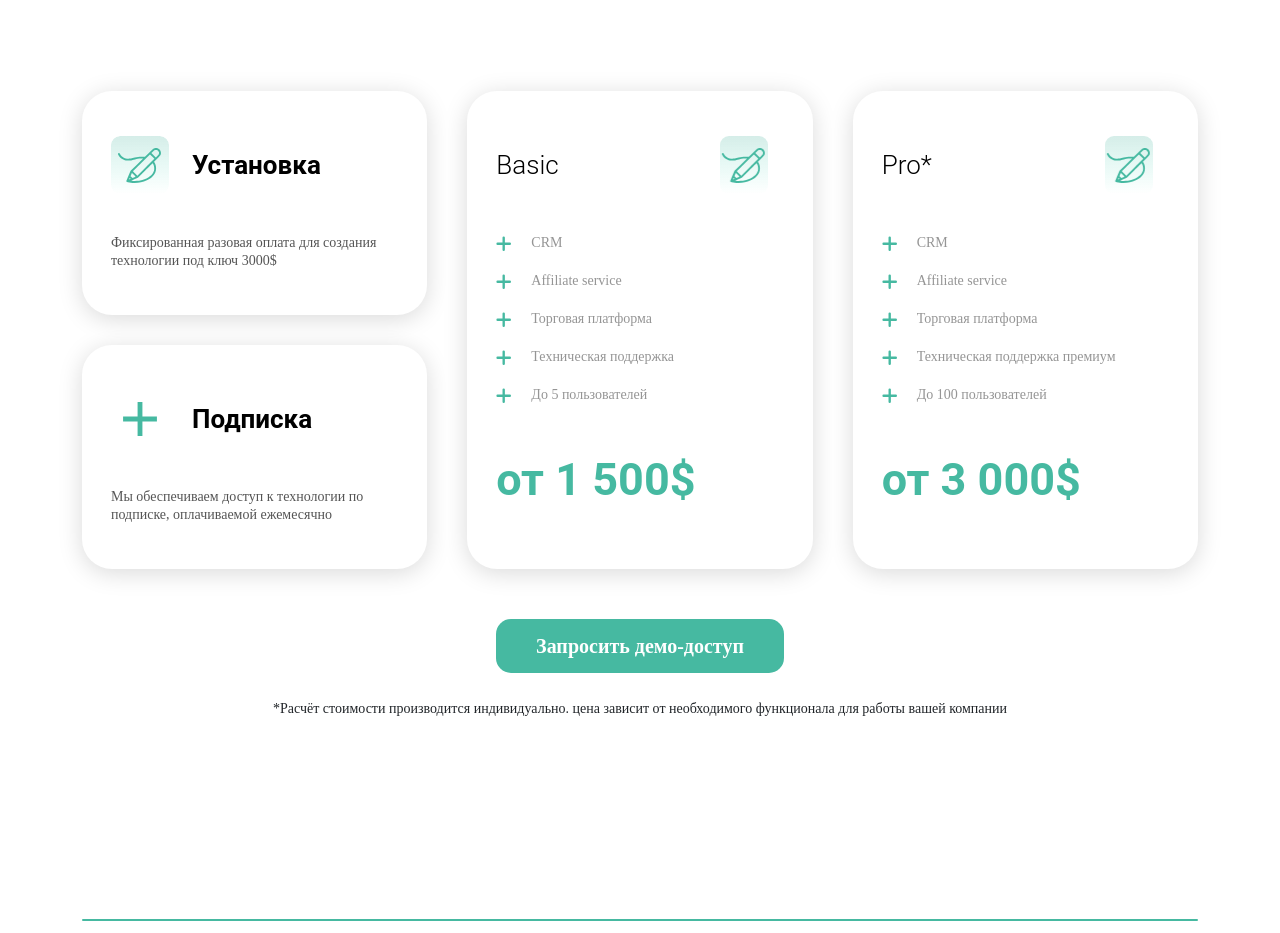
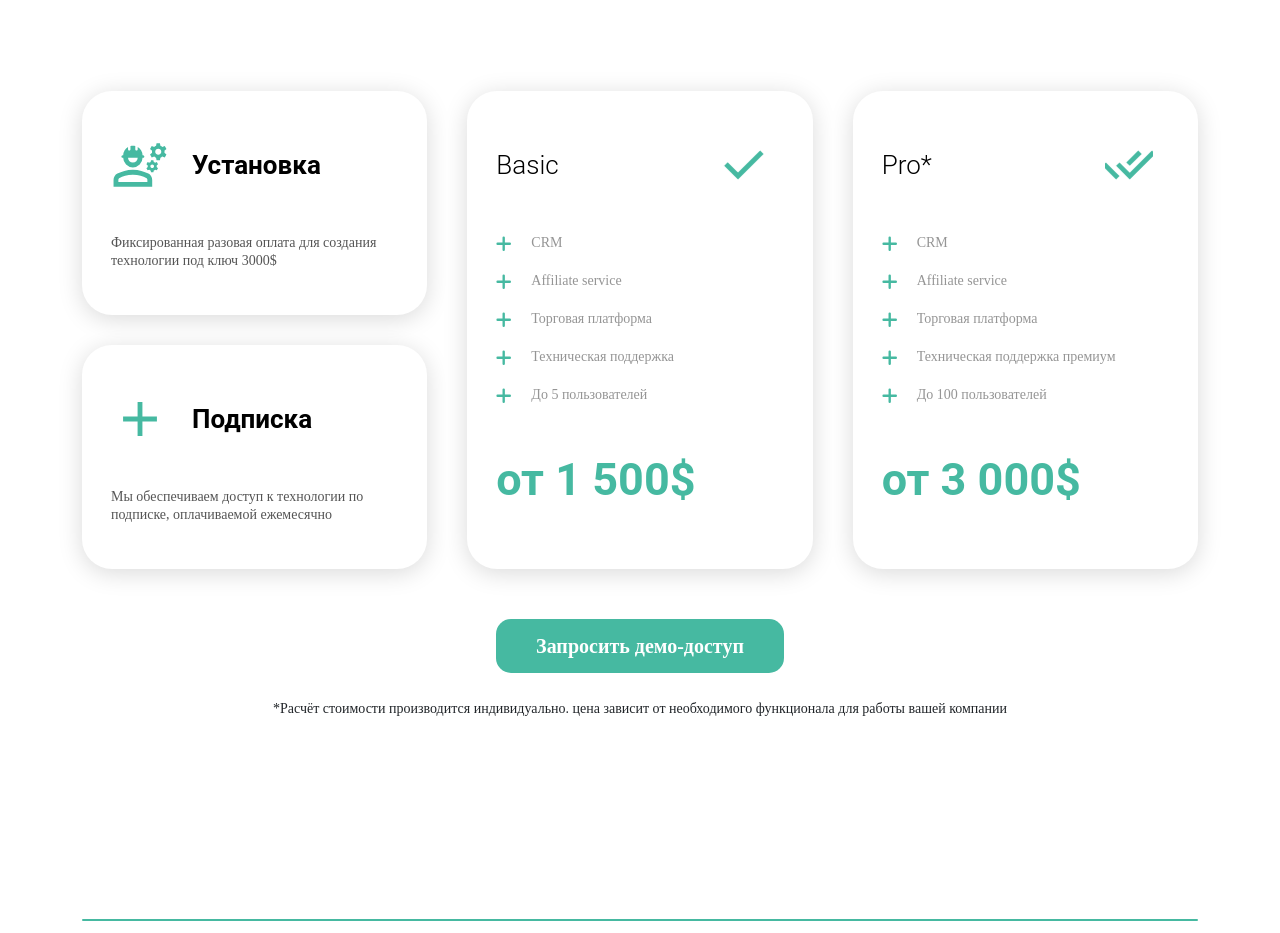
Before and after one commit to G0g0l4/crm-landing, a website: page index.html in a window 1280 px wide. Shown: the part 4420-5353 px from the top of the page. Drawn offline with nearby package versions, Linux system fonts and the light colour scheme.

Commit message:
Add new icons

```diff
--- a/index.html
+++ b/index.html
@@ -413,7 +413,7 @@
                 <div class="two-rows">
                     <div class="secondary-box">
                         <div class="box-header">
-                            <span class="box-icon" style="background-image: url('src/icons/pencil.svg')"></span>
+                            <span class="box-icon" style="background-image: url('src/icons/engineering.svg')"></span>
 
                             <h4 class="font-size-26">
                                 Установка
@@ -446,7 +446,7 @@
                             Basic
                         </h4>
 
-                        <span class="box-icon" style="background-image: url('src/icons/pencil.svg')"></span>
+                        <span class="box-icon" style="background-image: url('src/icons/check.svg')"></span>
                     </div>
 
                     <div class="list">
@@ -469,7 +469,7 @@
                             Pro*
                         </h4>
 
-                        <span class="box-icon" style="background-image: url('src/icons/pencil.svg')"></span>
+                        <span class="box-icon" style="background-image: url('src/icons/done_all.svg')"></span>
                     </div>
 
                     <div class="list">
```
Also changed, not shown: src/icons/check.svg (added), src/icons/done_all.svg (added), src/icons/engineering.svg (added).
